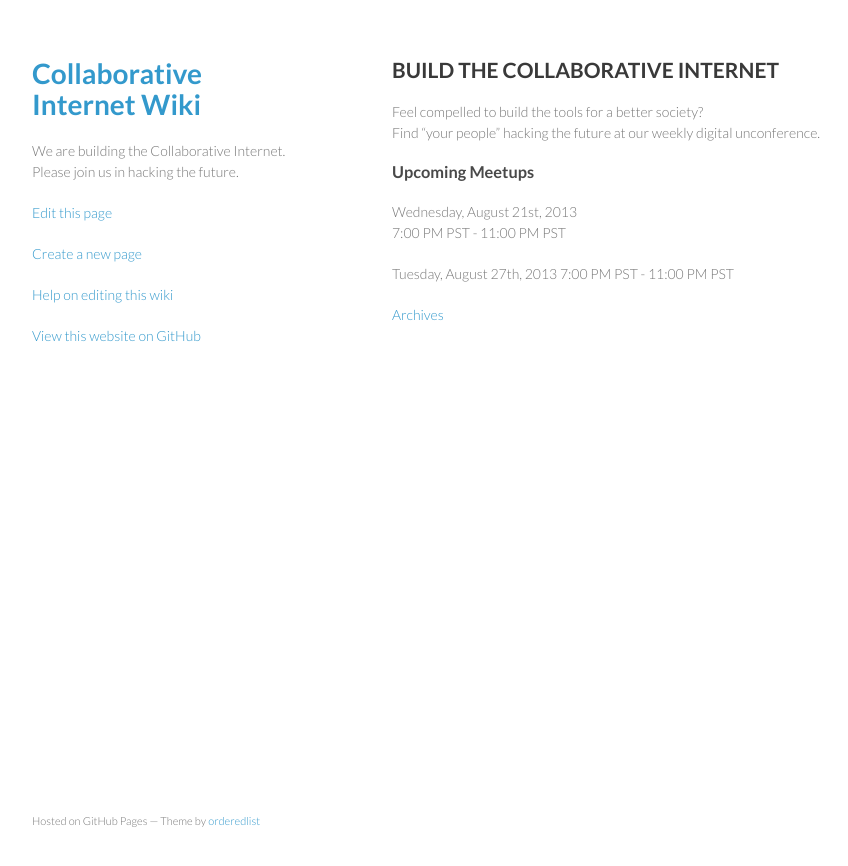
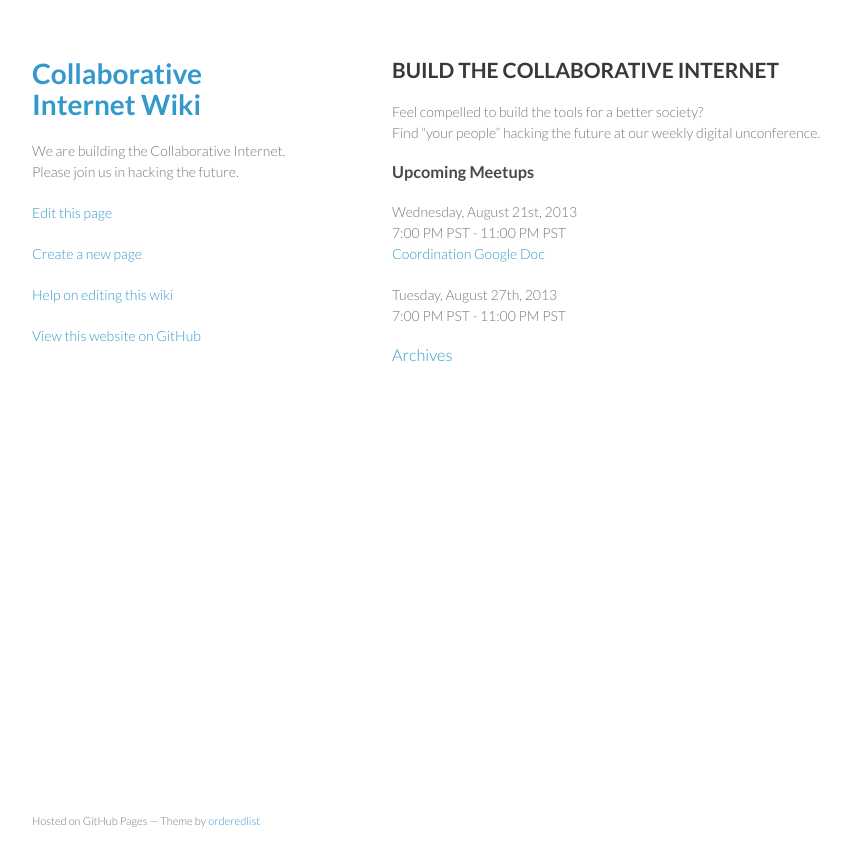
Before and after one commit to collaborativeinternet/collaborativeinternet.github.io, a Jekyll site: the page built from index.md, in a window 1280 px wide. Shown: the top 866 px of the page, without its empty margins (178-1026 px from the left). Built offline with Jekyll 4.4.1, drawn with Linux system fonts in a browser that asks for light colours.

Commit message:
Update index.md

```diff
--- a/index.md
+++ b/index.md
@@ -10,8 +10,12 @@
 ### Upcoming Meetups
 Wednesday, August 21st, 2013
 7:00 PM PST - 11:00 PM PST
+[Coordination Google Doc](https://docs.google.com/spreadsheet/ccc?key=0Aqe_OvhjNeDPdHBfb25YTnYzQXNlZG5PSUduazhER0E&usp=sharing)
+
 
 Tuesday, August 27th, 2013
 7:00 PM PST - 11:00 PM PST
 
-[Archives](http://collaborativeinter.net/archives.html)
+
+
+###[Archives](http://collaborativeinter.net/archives.html)
```
